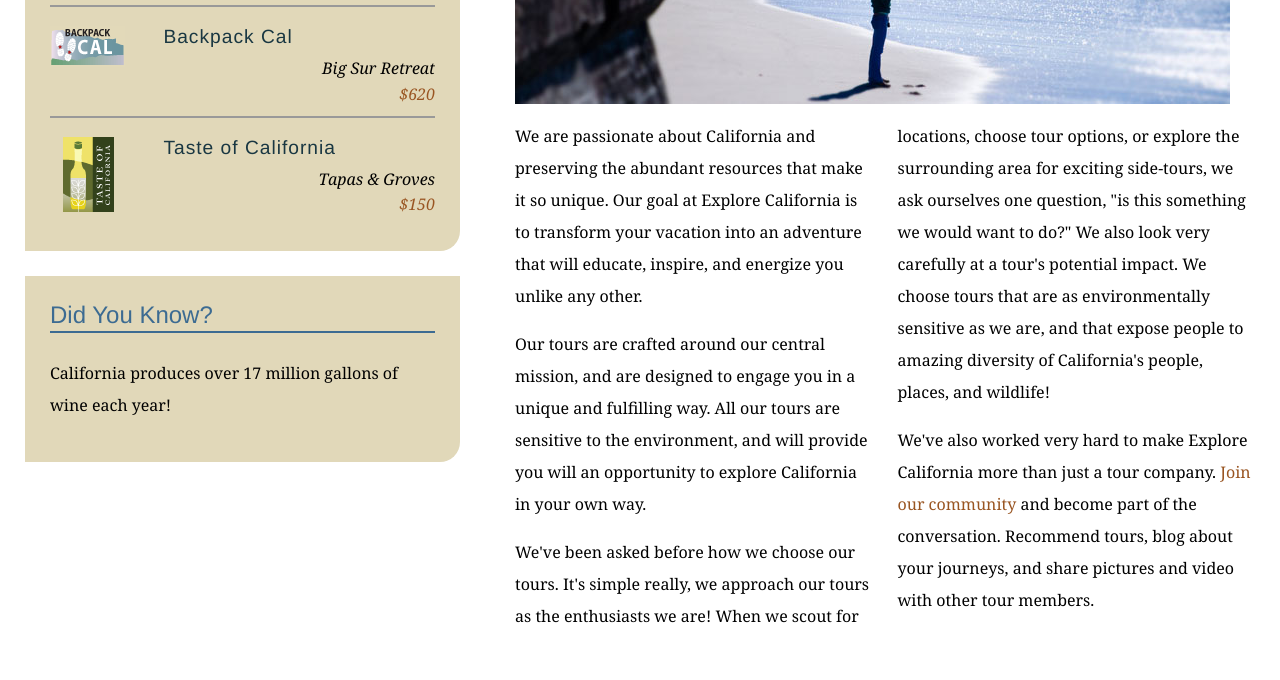
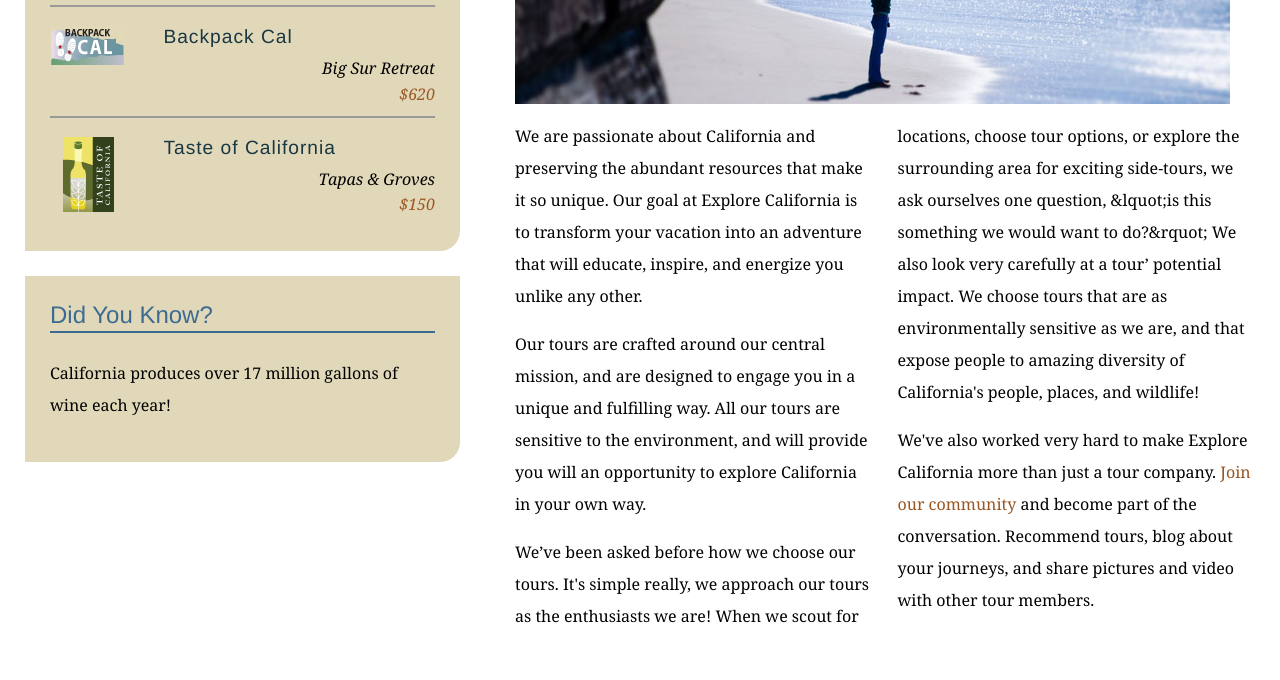
Before and after one commit to rhalder/explore_california, a plain HTML site: page mission.html in a window 1280 px wide. Shown: the part 580-1260 px from the top of the page. Drawn offline with Linux system fonts and the light colour scheme.

Commit message:
Replaces double quotes with curly quotes

```diff
--- a/mission.html
+++ b/mission.html
@@ -64,7 +64,7 @@
           <div class="multiCol">
             <p>We are passionate about California and preserving the abundant resources that make it so unique. Our goal at Explore California is to transform your vacation into an adventure that will educate, inspire, and energize you unlike any other.</p>
             <p>Our tours are crafted around our central mission, and are designed to engage you in a unique and fulfilling way. All our tours are sensitive to the environment, and will provide you will an opportunity to explore California in your own way.</p>
-            <p>We've been asked before how we choose our tours. It's simple really, we approach our tours as the enthusiasts we are! When we scout for locations, choose tour options, or explore the surrounding area for exciting side-tours, we ask ourselves one question, &quot;is this something we would want to do?&quot; We also look very carefully at a tour's potential impact. We choose tours that are as environmentally sensitive as we are, and that expose people to amazing diversity of California's people, places, and wildlife!</p>
+            <p>We&rsquo;ve been asked before how we choose our tours. It's simple really, we approach our tours as the enthusiasts we are! When we scout for locations, choose tour options, or explore the surrounding area for exciting side-tours, we ask ourselves one question, &lquot;is this something we would want to do?&rquot; We also look very carefully at a tour&rsquo; potential impact. We choose tours that are as environmentally sensitive as we are, and that expose people to amazing diversity of California's people, places, and wildlife!</p>
             <p>We've also worked very hard to make Explore California more than just a tour company. <a href="explorers/join.html">Join our community</a> and become part of the conversation. Recommend tours, blog about your journeys, and share pictures and video with other tour members.</p>
           </div>
         </div>
```
